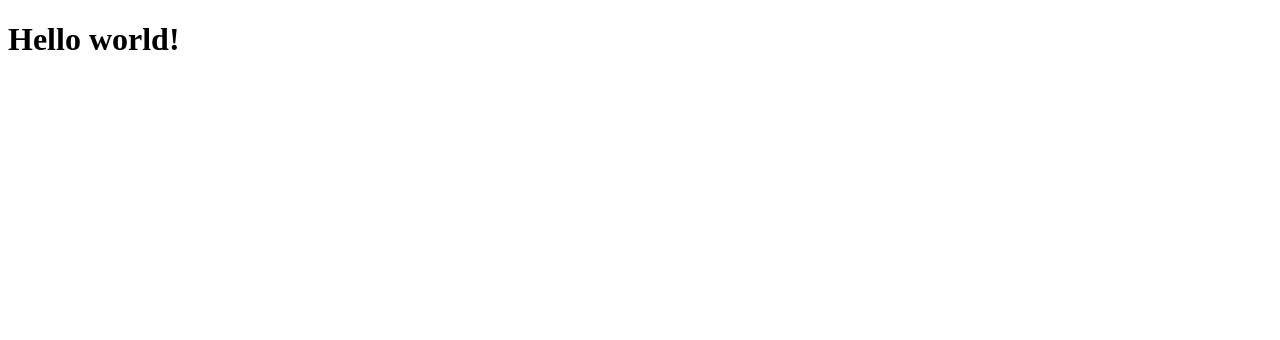
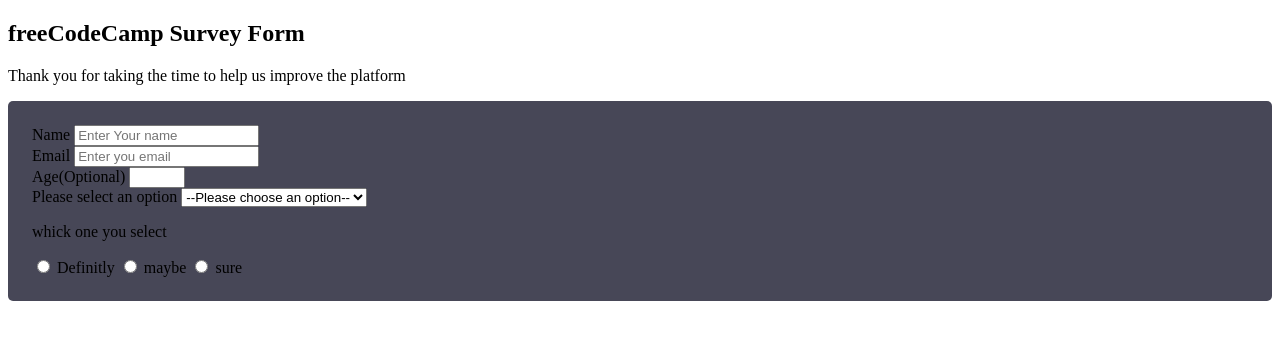
Before and after one commit to ru659/Ruby-Ndangoh-Trial-Microverse, a plain HTML site: page index.html in a window 1280 px wide. Drawn offline with Linux system fonts and the light colour scheme.

Commit message:
html done

```diff
--- a/index.html
+++ b/index.html
@@ -5,10 +5,61 @@
     <title>Fork Me! FCC: Test Suite Template</title>
     <link rel="stylesheet" href="css/style.css">
   </head>
-
   <body>
     <script src="https://cdn.freecodecamp.org/testable-projects-fcc/v1/bundle.js"></script>
-<h1>Hello world!</h1>
+
+    <body>
+      <div class="container">
+          <div class="des">
+              <h2>freeCodeCamp Survey Form</h2>
+              <p>Thank you for taking the time to help us improve the platform</p>
+          </div>
+          <div class="form" style="background-color:#19192dcc; padding: 1.5rem;border-radius: 5px;">
+              <div class="input"> <label for="name-label" class="label-field">Name</label>
+                  <input type="text" id="name-label" placeholder="Enter Your name" class="input-field">
+              </div>
+
+              <div class="input"><label for="email-label" class="label-field">Email</label>
+                  <input type="email" id="email-label" placeholder="Enter you email" class="input-field">
+              </div>
+
+              <div class="input"><label for="number-field" class="label-field">Age<span>(Optional)</span></label>
+                  <input type="number" id="number-field" max="40" min="20" class="input-field">
+              </div>
+
+              <div class="input"><label for="option" class="label-field">Please select an option</label>
+              <select id="option" class="input-field">
+              <option value="">--Please choose an option--</option>
+              <option value="full-time">full-time</option>
+              <option value="part-time">part-time</option>
+              <option value="student">student</option>
+              <option value="other">other</option>
+              </select>
+              </div>
+
+              <div class="input">
+                  <p>whick one you select</p>
+                  <label>
+                      <input type="radio" name="user-data" class="input-radio" value="definitly">
+                      Definitly
+                  </label>
+
+                  <label>
+                      <input type="radio" name="user-data" class="input-radio" value="maybe">
+                      maybe
+                  </label>
+
+                  <label>
+                      <input type="radio" name="user-data" class="input-radio" value="sure">
+                      sure
+                  </label>
+
+              </div>
+
+          </div>
+      </div>
+
+
     <script  src="js/index.js"></script>
   </body>
 </html>
```
